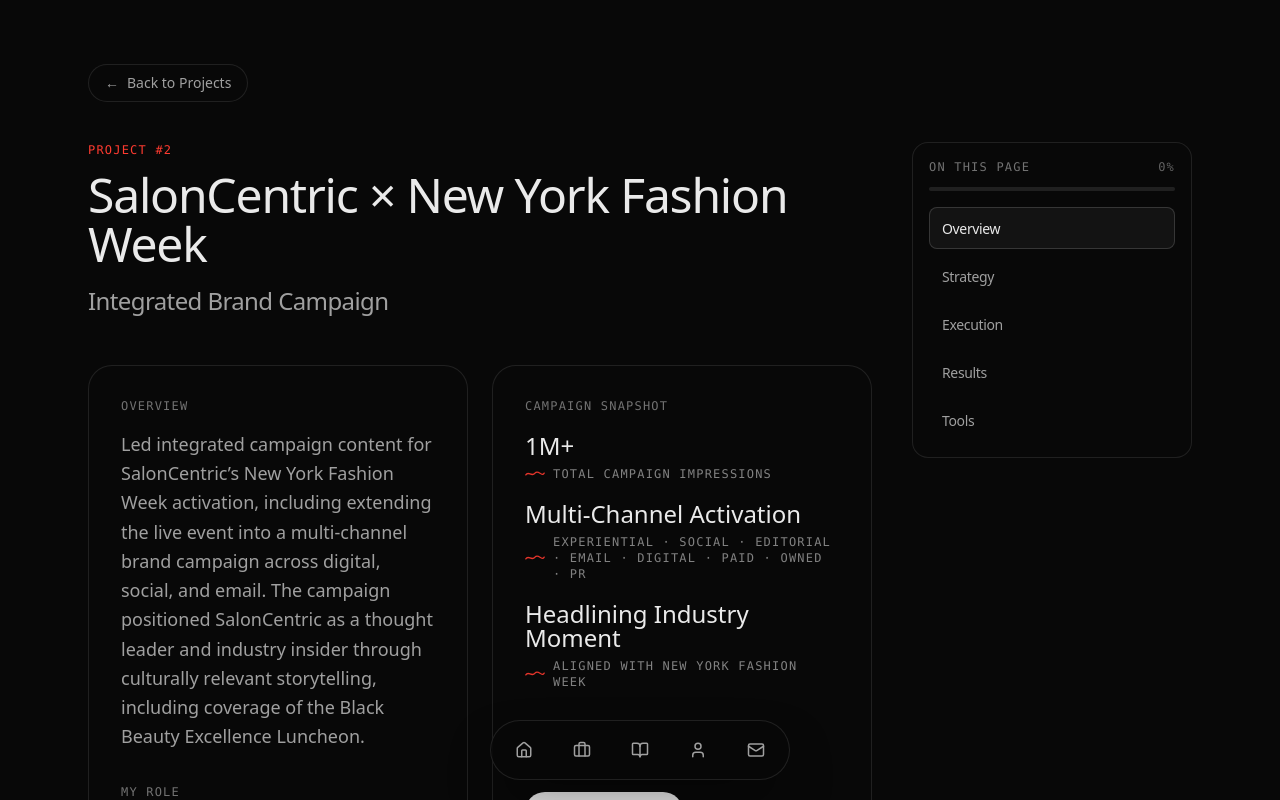
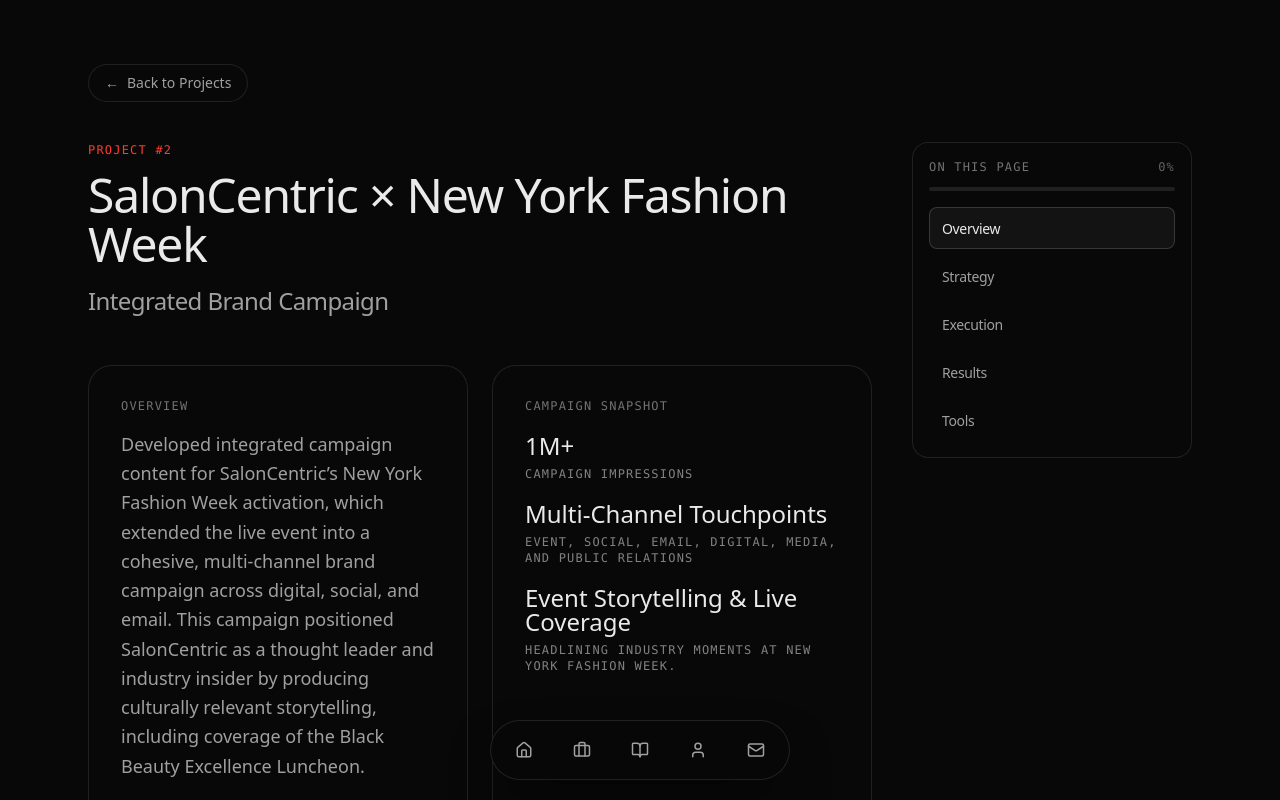
Before and after one commit to sarahsarahsarahX3/Personal-website-, a Next.js app: page /work/saloncentric-nyfw in a window 1280 px wide. Shown: the top 800 px of the page. Built offline with nearby package versions, Linux system fonts and the light colour scheme; a web font is replaced by a local one.

Commit message:
NYFW update

```diff
--- a/app/work/saloncentric-nyfw/page.tsx
+++ b/app/work/saloncentric-nyfw/page.tsx
@@ -20,12 +20,12 @@
   title: "SalonCentric × New York Fashion Week",
   subtitle: "Integrated Brand Campaign",
   overview:
-    "Led integrated campaign content for SalonCentric’s New York Fashion Week activation, including extending the live event into a multi-channel brand campaign across digital, social, and email. The campaign positioned SalonCentric as a thought leader and industry insider through culturally relevant storytelling, including coverage of the Black Beauty Excellence Luncheon.",
-  role: "Copywriter and Content Lead",
+    "Developed integrated campaign content for SalonCentric’s New York Fashion Week activation, which extended the live event into a cohesive, multi-channel brand campaign across digital, social, and email. This campaign positioned SalonCentric as a thought leader and industry insider by producing culturally relevant storytelling, including coverage of the Black Beauty Excellence Luncheon.",
+  role: "Copywriter and Digital Content Producer",
   objective:
     "Anchored brand communications and campaign storytelling in the energy and cultural relevance of New York Fashion Week by highlighting professional artistry, backstage access, and inclusive industry moments. Positioned SalonCentric as an insider brand connected to fashion’s most influential stage, balancing prestige storytelling with performance-aware copy across experiential, social, and owned channels.",
   messagingIntro:
-    "Define a campaign narrative that transformed NYFW moments into scalable, multi-channel brand storytelling by:",
+    "Defined a campaign narrative that transformed NYFW moments into multi-channel brand storytelling, including:",
   messagingBullets: [
     "Spotlighting professional artists through runway and backstage access.",
     "Positioning SalonCentric as a thought leader through clear, consistent brand communications during fashion’s most influential moment.",
@@ -47,9 +47,9 @@
     { label: "Industry", value: "Educators, brand partners, and key stakeholders" },
   ],
   snapshot: [
-    { title: "Total Campaign Impressions", value: "1M+" },
-    { title: "Multi-Channel Activation", value: "EXPERIENTIAL · SOCIAL · EDITORIAL · EMAIL · DIGITAL · PAID · OWNED · PR" },
-    { title: "Headlining Industry Moment", value: "ALIGNED WITH NEW YORK FASHION WEEK" },
+    { title: "Campaign Impressions", value: "1M+" },
+    { title: "Event, Social, Email, Digital, Media, and Public Relations", value: "Multi-Channel Touchpoints" },
+    { title: "Headlining industry moments at New York Fashion Week.", value: "Event Storytelling & Live Coverage" },
   ],
   channels: ["Experiential", "Social", "Email", "Digital", "Paid", "PR"],
   tools: [
@@ -181,25 +181,6 @@
     >
       {children}
     </span>
-  );
-}
-
-function SquiggleMark({ className }: { className?: string }) {
-  return (
-    <svg
-      aria-hidden="true"
-      viewBox="0 0 24 10"
-      className={cn("h-2.5 w-5 shrink-0 text-accent/90", className)}
-    >
-      <path
-        d="M1 6 C4 1 8 9 12 4 C16 -1 20 9 23 4"
-        fill="none"
-        stroke="currentColor"
-        strokeWidth="1.6"
-        strokeLinecap="round"
-        strokeLinejoin="round"
-      />
-    </svg>
   );
 }
 
@@ -433,13 +414,7 @@
   const scrollBehavior: ScrollBehavior = prefersReducedMotion ? "auto" : "smooth";
 
   const snapshotCards = useMemo<SnapshotCard[]>(
-    () =>
-      project.snapshot.map((item) => {
-        if (item.title === "Multi-Channel Activation" || item.title === "Headlining Industry Moment") {
-          return { title: item.value, value: item.title };
-        }
-        return { title: item.title, value: item.value };
-      }),
+    () => project.snapshot.map((item) => ({ title: item.title, value: item.value })),
     [],
   );
 
@@ -503,8 +478,7 @@
                     {snapshotCards.map((card) => (
                       <div key={card.title}>
                         <p className="font-display text-[24px] leading-none">{card.value}</p>
-                        <p className="mt-2 flex items-center gap-2 text-[10px] sm:text-xs font-mono uppercase tracking-widest text-text-secondary/80">
-                          <SquiggleMark />
+                        <p className="mt-2 text-[10px] sm:text-xs font-mono uppercase tracking-widest text-text-secondary/80">
                           {card.title}
                         </p>
                       </div>
```
Also changed, not shown: 1 other file (tests, documents, lock files or other folders).
